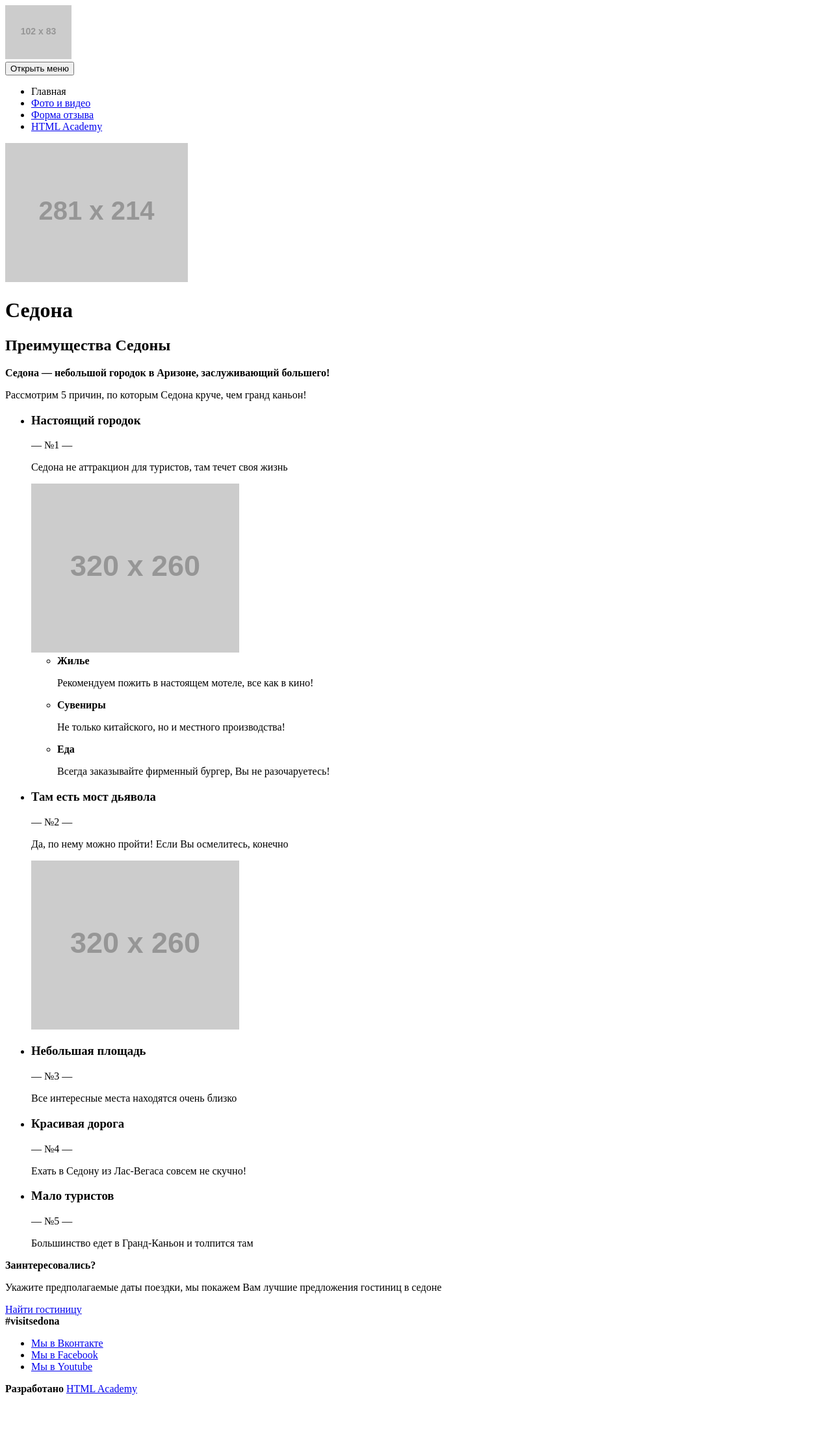
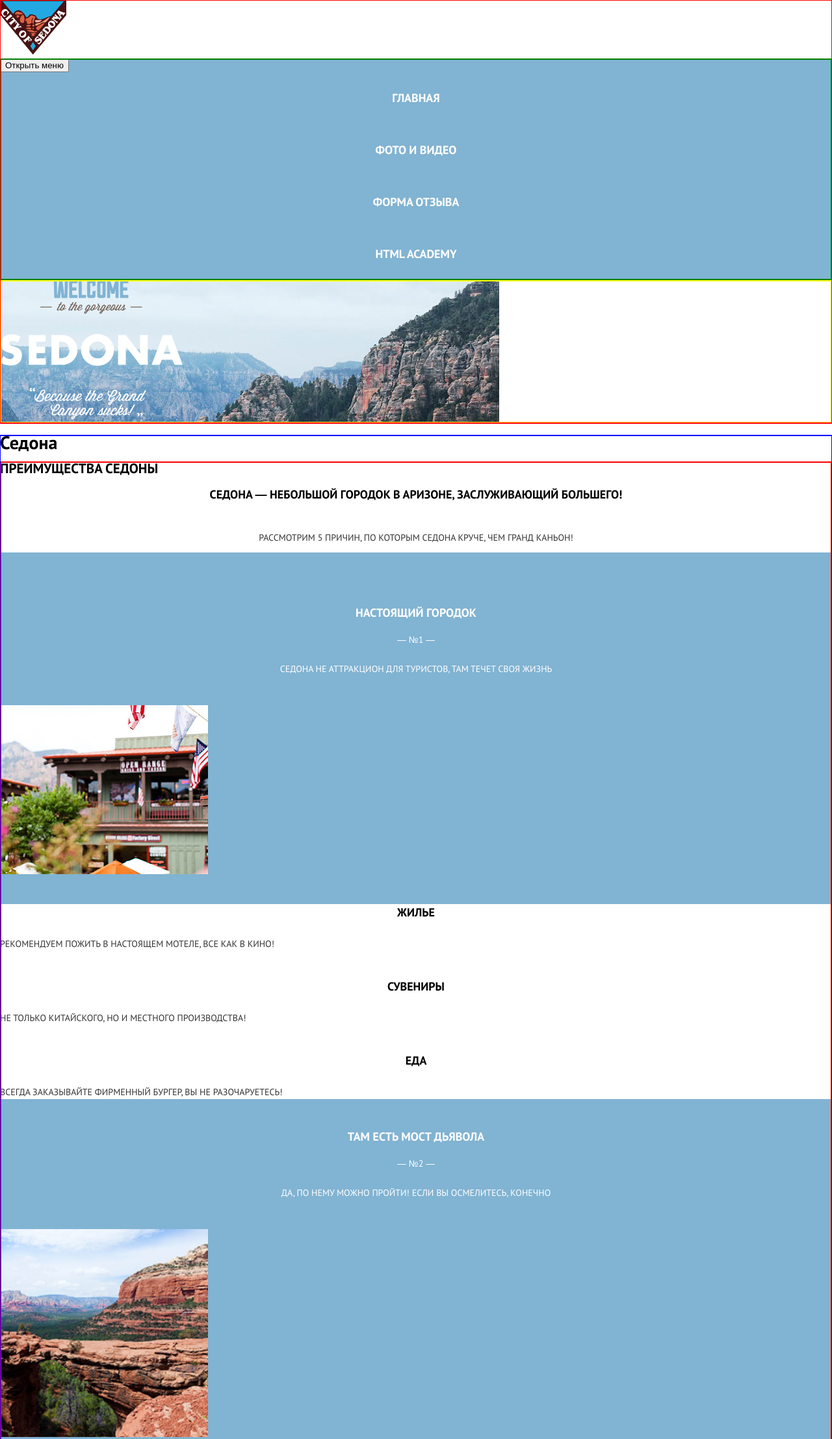
Before and after one commit to JustStormtrooper/45546-sedona-18, a website: page source/index.html in a window 1280 px wide. Shown: the top 2214 px of the page at 65% size. Before the commit the page ends 2154 px from the top, so only its background shows below. Drawn offline with nearby package versions, Linux system fonts and the light colour scheme; files that its build step writes are made by us from their sources; placeholder pictures from the web are drawn by us.

Commit message:
Верстка с препроцессором главной страницы

```diff
--- a/package.json
+++ b/package.json
@@ -4,14 +4,14 @@
   "private": true,
   "description": "Личный проект «Седона» от HTML Academy",
   "devDependencies": {
+    "@htmlacademy/editorconfig-cli": "1.x",
     "autoprefixer": "9.5.x",
-    "browser-sync": "2.26.x",
+    "browser-sync": "^2.26.7",
     "gulp": "4.0.x",
     "gulp-less": "4.0.x",
     "gulp-plumber": "1.2.x",
+    "gulp-postcss": "8.0.x",
     "gulp-sourcemaps": "2.6.x",
-    "gulp-postcss": "8.0.x",
-    "@htmlacademy/editorconfig-cli": "1.x",
     "stylelint": "10.1.x",
     "stylelint-config-htmlacademy": "0.1.x"
   },
--- a/source/index.html
+++ b/source/index.html
@@ -3,12 +3,13 @@
   <head>
     <meta charset="utf-8">
     <title>Седона</title>
+    <link rel="stylesheet" href="css/style.css">
   </head>
   <body>
 
     <header class="page-header">
       <a class="page-header__logo">
-        <img class="page-header__logo-img" src="https://via.placeholder.com/102x83" width="102" height="83" alt="Седона">
+        <img class="page-header__logo-img" src="img/logo-sedona-mobile.svg" width="102" height="83" alt="Седона">
       </a>
       <nav class="main-nav">
         <button class="main-nav__toggle" type="button">Открыть меню</button>
@@ -28,7 +29,7 @@
         </ul>
       </nav>
       <div class="page-header__main-img">
-        <img src="https://via.placeholder.com/281x214" width="281" height="214" alt="Welcome to Sedona">
+        <img src="img/text-sedona-index.svg" width="281" height="214" alt="Welcome to Sedona">
       </div>
     </header>
 
@@ -45,7 +46,7 @@
             <h3 class="advantages__title">Настоящий городок</h3>
             <span class="advantages_number">— №1 —</span>
             <p class="advantages__description">Седона не аттракцион для туристов, там течет своя жизнь</p>
-            <img class="advantages__img" src="https://via.placeholder.com/320x260"
+            <img class="advantages__img" src="img/main-city-mobile@1x.jpg"
               width="320" height="260" alt="Седона - настоящий городок">
             <ul class="advantages__feature-list">
               <li class="advantages__feature-item advantages__feature-item--home">
@@ -66,7 +67,7 @@
             <h3 class="advantages__title">Там есть мост дьявола</h3>
             <span class="advantages_number">— №2 —</span>
             <p class="advantages__description">Да, по нему можно пройти! Если Вы осмелитесь, конечно</p>
-            <img class="advantages__img" src="https://via.placeholder.com/320x260"
+            <img class="advantages__img" src="img/photo-bridge-mobile@1x.jpg"
               width="320" height="260" alt="Мост дьявола">
           </li>
           <li class="advantages__item">
--- /dev/null
+++ b/source/less/blocks/adventages.less
@@ -0,0 +1,147 @@
+.advantages,
+.hotel-search {
+  .outline(red);
+  text-transform: uppercase;
+}
+
+.advantages__slogan,
+.advantages__title,
+.advantages__feature-title {
+  display: block;
+
+  font-size: 18px;
+  font-weight: bold;
+  line-height: 26px;
+  text-align: center;
+}
+
+// .advantages__feature-text
+.advantages__intro {
+  margin-top: 40px;
+  margin-bottom: 10px;
+
+  line-height: 26px;
+  text-align: center;
+  color: @black;
+}
+
+.advantages__list,
+.advantages__feature-list {
+  padding: 0;
+  margin: 0;
+
+  list-style: none;
+}
+
+.advantages__list {
+  padding-top: 35px;
+
+  background-color: @light-blue;
+  // background-color: red;
+}
+
+.advantages__title,
+.advantages_number,
+.advantages__description {
+  display: block;
+  color: white;
+  text-align: center;
+}
+
+.advantages__title {
+  margin-top: 45px;
+  margin-bottom: 18px;
+}
+
+.advantages__description {
+  margin-top: 24px;
+  margin-bottom: 45px;
+}
+
+
+
+.advantages__feature-list {
+  background-color: white;
+}
+
+.advantages__feature-title {
+  margin-top: 40px;
+  margin-bottom: 25px;
+}
+
+.advantages__feature-text {
+  color: @black;
+}
+
+.advantages__feature-text:last-child {
+  margin-bottom: 42px;
+}
+
+
+
+.advantages__item:nth-child(n+3) {
+  background-color: @grey;
+
+  .advantages__title {
+    margin-top: 33px;
+    color: black;
+  }
+
+  .advantages_number {
+    color: @black;
+  }
+  .advantages__description {
+    margin-bottom: 32px;
+    color: @black;
+  }
+}
+
+
+//В отдельный файл
+.hotel-search__title {
+  display: block;
+  margin-top: 33px;
+  margin-bottom: 33px;
+
+  font-size: 21px;
+  line-height: 26px;
+}
+
+.hotel-search__intro {
+  line-height: 24px;
+  color: @black;
+}
+
+.hotel-search__search-page {
+  display: block;
+  margin-top: 40px;
+  margin-bottom: 50px;
+}
+
+.map {
+  .outline(red);
+  width: 320px;
+  height: 350px;
+  background: url("../../img/bg-map-mobile@1x.jpg");
+}
+
+//В отдельный файл
+.page-footer {
+  .outline(blue, -1px);
+}
+
+.social__text {
+  display: block;
+  margin-top: 41px;
+  margin-bottom: 41px;
+
+  font-size: 21px;
+  line-height: 26px;
+}
+
+.social__list {
+  padding: 0;
+  margin: 0;
+
+  list-style: none;
+}
--- /dev/null
+++ b/source/less/blocks/main-nav.less
@@ -0,0 +1,11 @@
+.main-nav {
+  .outline(green);
+  background-color: @light-blue;
+}
+
+.main-nav__list {
+  padding: 0;
+  margin: 0;
+
+  list-style: none;
+}
--- /dev/null
+++ b/source/less/blocks/page-header.less
@@ -0,0 +1,8 @@
+.page-header {
+  .outline(red, -1px);
+}
+
+.page-header__main-img {
+  .outline(yellow);
+  background: url("../../img/bg-back-mobile@1x.jpg") no-repeat;
+}
--- /dev/null
+++ b/source/less/blocks/page-main.less
@@ -0,0 +1,3 @@
+.page-main {
+  .outline(blue, -1px);
+}
--- /dev/null
+++ b/source/less/blocks/site-list.less
@@ -0,0 +1,13 @@
+.site-list a {
+  display: block;
+  padding-top: 20px;
+  padding-bottom: 20px;
+
+  font-weight: bold;
+  font-size: 18px;
+  line-height: 40px;
+  text-transform: uppercase;
+  text-decoration: none;
+  text-align: center;
+  color: white;
+}
--- /dev/null
+++ b/source/less/mixins.less
@@ -0,0 +1,4 @@
+.outline(@color, @offset: -2px) {
+  outline: 2px solid @color;
+  outline-offset: @offset;
+}
--- /dev/null
+++ b/source/less/style.less
@@ -0,0 +1,43 @@
+
+
+@font-face {
+  font-family: PTSans;
+  src: local(PTSans-Bold),
+    url(../fonts/ptsansbold.woff2) format("woff2"),
+    url(../fonts/ptsansbold.woff) format("woff");
+  font-weight: bold;
+  font-style: normal;
+  font-stretch: normal;
+}
+
+@font-face {
+  font-family: PTSans;
+  src: local(PTSans-Regular),
+    url(/fonts/ptsans.woff2) format("woff2"),
+    url(/fonts/ptsans.woff) format("woff");
+  font-weight: normal;
+  font-style: normal;
+  font-stretch: normal;
+}
+
+@import "mixins.less";
+@import "variables.less";
+@import "blocks/page-header.less";
+@import "blocks/main-nav.less";
+@import "blocks/site-list.less";
+@import "blocks/page-main.less";
+@import "blocks/adventages.less";
+
+body {
+  margin: 0;
+  padding: 0;
+  font-family: "PTSans", "Arial", sans-serif;
+  font-size: 14px;
+  line-height: 21px;
+  font-weight: normal;
+}
+
+img {
+  max-width: 100%;
+  height: auto;
+}
--- /dev/null
+++ b/source/less/variables.less
@@ -0,0 +1,3 @@
+@light-blue: #81b3d2;
+@black: #333333;
+@grey: #eeeeee;
```
Also changed, not shown: source/form.html (+1 -0 lines), source/photo.html (+1 -0 lines), 1 other file.
